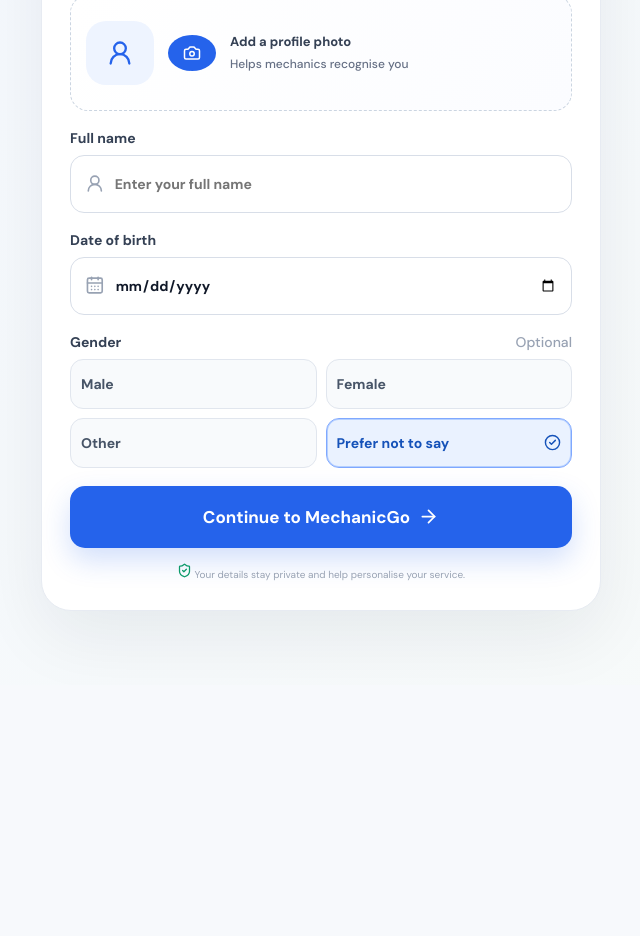
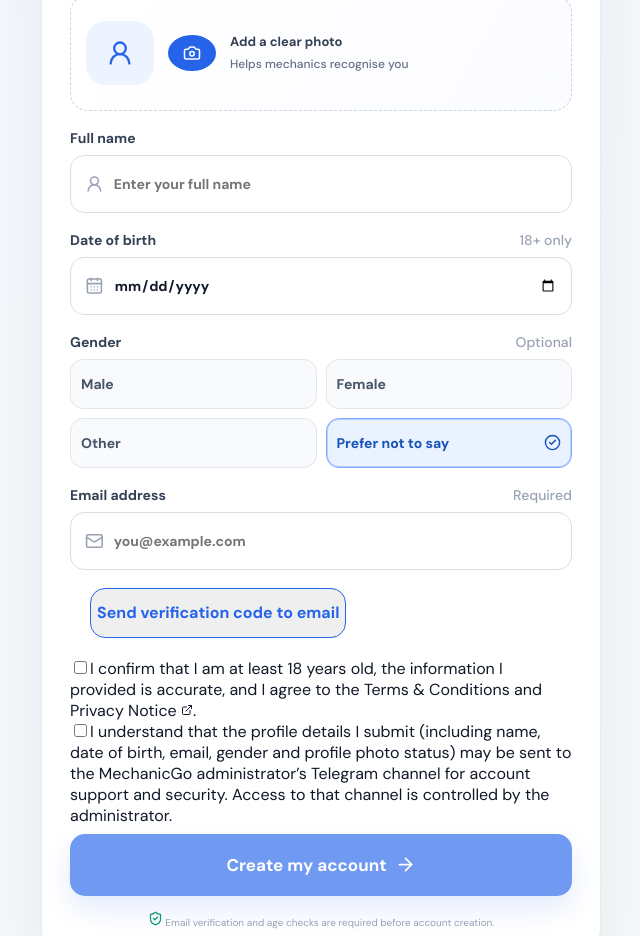
Before and after one commit to Enayatalibarkaat/MechanicGo, a Next.js app: page /profile-setup in a window 1280 px wide. Shown: the part 380-1316 px from the top of the page, without its empty margins (319-959 px from the left). Before the commit the page ends 1065 px from the top, so only its background shows below. Built offline with nearby package versions, Linux system fonts and the light colour scheme.

Commit message:
Require verified email, adult age and terms for profile creation

```diff
--- a/app/profile-setup/page.tsx
+++ b/app/profile-setup/page.tsx
@@ -1,29 +1,49 @@
 "use client";
-import { useEffect, useState } from "react";
-import { ArrowRight, Camera, CalendarDays, UserRound, CheckCircle2, ShieldCheck } from "lucide-react";
+import { useEffect, useRef, useState } from "react";
+import { ArrowRight, Camera, CalendarDays, UserRound, CheckCircle2, ShieldCheck, Mail, LockKeyhole, ExternalLink } from "lucide-react";
+
+const today = () => new Date().toISOString().slice(0, 10);
+const isAdult = (dob: string) => {
+  if (!dob || dob > today()) return false;
+  const birth = new Date(dob + "T00:00:00");
+  const now = new Date();
+  let age = now.getFullYear() - birth.getFullYear();
+  if (now.getMonth() < birth.getMonth() || (now.getMonth() === birth.getMonth() && now.getDate() < birth.getDate())) age--;
+  return age >= 18;
+};
 
 export default function ProfileSetup() {
   const [name, setName] = useState("");
   const [dob, setDob] = useState("");
   const [gender, setGender] = useState("Prefer not to say");
   const [photo, setPhoto] = useState("");
+  const [email, setEmail] = useState("");
+  const [emailVerified, setEmailVerified] = useState(false);
+  const [otp, setOtp] = useState("");
+  const [otpSent, setOtpSent] = useState(false);
+  const [terms, setTerms] = useState(false);
+  const [telegramConsent, setTelegramConsent] = useState(false);
   const [error, setError] = useState("");
+  const [notice, setNotice] = useState("");
   const [saving, setSaving] = useState(false);
+  const otpInputs = useRef<Array<HTMLInputElement | null>>([]);
 
   useEffect(() => {
     setName(localStorage.getItem("mechanicgo_pending_name") || "");
+    const verifiedEmail = localStorage.getItem("mechanicgo_email") || "";
+    setEmail(verifiedEmail);
+    setEmailVerified(Boolean(verifiedEmail));
     try {
       const saved = JSON.parse(localStorage.getItem("mechanicgo_profile") || "{}");
       if (saved.dob) setDob(saved.dob);
       if (saved.gender) setGender(saved.gender);
       if (saved.photo) setPhoto(saved.photo);
       if (saved.name) setName(saved.name);
-    } catch { /* Ignore an incomplete local profile and let the user continue. */ }
+    } catch {}
   }, []);
 
   const pickPhoto = (file?: File) => {
-    setError("");
-    if (!file) return;
+    setError(""); if (!file) return;
     if (!file.type.startsWith("image/")) { setError("Please choose an image file."); return; }
     if (file.size > 8 * 1024 * 1024) { setError("Please choose a photo smaller than 8 MB."); return; }
     const reader = new FileReader();
@@ -32,87 +52,103 @@ export default function ProfileSetup() {
       const image = new Image();
       image.onerror = () => setError("That photo could not be opened. Please choose another.");
       image.onload = () => {
-        const maxSide = 480;
-        const scale = Math.min(1, maxSide / Math.max(image.width, image.height));
+        const scale = Math.min(1, 480 / Math.max(image.width, image.height));
         const canvas = document.createElement("canvas");
         canvas.width = Math.max(1, Math.round(image.width * scale));
         canvas.height = Math.max(1, Math.round(image.height * scale));
         const context = canvas.getContext("2d");
         if (!context) { setError("Photo processing failed. You can continue without a photo."); return; }
         context.drawImage(image, 0, 0, canvas.width, canvas.height);
-        setPhoto(canvas.toDataURL("image/jpeg", 0.72));
+        setPhoto(canvas.toDataURL("image/jpeg", 0.7));
       };
       image.src = String(reader.result);
     };
     reader.readAsDataURL(file);
   };
 
-  const save = () => {
-    setError("");
+  const sendOtp = async () => {
+    setError(""); setNotice("");
+    const normalized = email.trim().toLowerCase();
+    if (!/^[^\s@]+@[^\s@]+\.[^\s@]+$/.test(normalized)) { setError("Enter a valid email address."); return; }
+    setSaving(true);
+    try {
+      const response = await fetch("/api/auth/send-otp", { method:"POST", headers:{"Content-Type":"application/json"}, body:JSON.stringify({email:normalized}) });
+      const data = await response.json();
+      if (!response.ok) throw new Error(data.error || "Could not send email OTP.");
+      setEmail(normalized); setOtpSent(true); setOtp(""); setEmailVerified(false);
+      localStorage.removeItem("mechanicgo_email");
+      setNotice("Code sent. Check your inbox and spam folder.");
+      setTimeout(() => otpInputs.current[0]?.focus(), 60);
+    } catch (e) { setError(e instanceof Error ? e.message : "Could not send email OTP."); }
+    finally { setSaving(false); }
+  };
+
+  const verifyOtp = async () => {
+    setError(""); setNotice("");
+    if (!/^\d{6}$/.test(otp)) { setError("Enter all 6 digits from your email."); return; }
+    setSaving(true);
+    try {
+      const response = await fetch("/api/auth/verify-otp", { method:"POST", headers:{"Content-Type":"application/json"}, body:JSON.stringify({email:email.trim().toLowerCase(),code:otp}) });
+      const data = await response.json();
+      if (!response.ok) throw new Error(data.error || "Email verification failed.");
+      setEmailVerified(true); setOtpSent(false); localStorage.setItem("mechanicgo_email", email.trim().toLowerCase());
+      setNotice("Email verified successfully.");
+    } catch (e) { setError(e instanceof Error ? e.message : "Email verification failed."); }
+    finally { setSaving(false); }
+  };
+
+  const save = async () => {
+    setError(""); setNotice("");
     if (!name.trim()) { setError("Please enter your full name."); return; }
-    if (!dob) { setError("Please select your date of birth."); return; }
-    if (dob > new Date().toISOString().slice(0, 10)) { setError("Date of birth cannot be in the future."); return; }
+    if (!isAdult(dob)) { setError("MechanicGo accounts are only available to people aged 18 or older."); return; }
+    if (!emailVerified || !email.trim()) { setError("Verify your email address before creating your account."); return; }
+    if (!terms) { setError("Please read and accept the Terms & Conditions to continue."); return; }
+    if (!telegramConsent) { setError("Please confirm the profile-data notice so we can process profile changes transparently."); return; }
     setSaving(true);
-    const profile = { name: name.trim(), dob, gender: gender || "Prefer not to say", photo };
+    const profile = { name:name.trim(), dob, gender, photo, email:email.trim().toLowerCase(), termsAccepted:true, profileNotificationsConsent:true, termsAcceptedAt:new Date().toISOString() };
     try {
-      localStorage.setItem("mechanicgo_profile", JSON.stringify(profile));
-    } catch {
-      try {
-        // A large/older photo must never block profile completion.
-        localStorage.setItem("mechanicgo_profile", JSON.stringify({ ...profile, photo: "" }));
-      } catch {
-        setSaving(false);
-        setError("Your browser storage is full. Clear some browser data and try again.");
-        return;
+      const response = await fetch("/api/profile/save", {method:"POST",headers:{"Content-Type":"application/json"},body:JSON.stringify(profile)});
+      const data = await response.json();
+      if (!response.ok) throw new Error(data.error || "Could not save your profile.");
+      try { localStorage.setItem("mechanicgo_profile", JSON.stringify(profile)); }
+      catch {
+        const smaller = {...profile, photo:""};
+        try { localStorage.setItem("mechanicgo_profile", JSON.stringify(smaller)); }
+        catch { throw new Error("Browser storage is full. Please clear some site data and try again."); }
       }
-    }
-    localStorage.setItem("mechanicgo_profile_complete", "1");
-    localStorage.setItem("mechanicgo_profile_name", profile.name);
+      localStorage.setItem("mechanicgo_profile_complete","1");
+      localStorage.setItem("mechanicgo_profile_name",profile.name);
+      localStorage.setItem("mechanicgo_telegram_consent","1");
       document.cookie = "mechanicgo_profile=1; path=/; max-age=2592000; samesite=lax";
       localStorage.removeItem("mechanicgo_pending_name");
-    location.href = "/home";
+      if (!data.telegramConfigured) setNotice("Profile saved on this device. Admin Telegram notifications still need to be configured.");
+      location.href="/home";
+    } catch (e) { setError(e instanceof Error ? e.message : "Could not save your profile."); }
+    finally { setSaving(false); }
   };
 
-  return (
-    <main className="setupPage">
-      <div className="setupTop">
-        <img src="/mechanicgo-mark.svg" alt="MechanicGo"/>
-        <span><CheckCircle2 size={15}/> STEP 2 OF 2</span>
-      </div>
+  return <main className="setupPage">
+    <div className="setupTop"><img src="/mechanicgo-mark.svg" alt="MechanicGo"/><span><CheckCircle2 size={15}/> ACCOUNT SETUP</span></div>
     <section className="setupCard">
       <div className="setupIcon"><UserRound size={30}/></div>
       <div className="setupEyebrow">YOUR ACCOUNT, YOUR WAY</div>
       <h1>Complete your profile</h1>
-        <p className="setupIntro">Just a few details so we can personalise your MechanicGo experience.</p>
+      <p className="setupIntro">Add accurate details to secure your account and personalise your MechanicGo experience.</p>
       <label className="setupLabel">Profile photo <span className="setupOptional">Optional</span>
-          <div className="photoPicker">
-            <div className="setupAvatar">{photo ? <img src={photo} alt="Profile preview"/> : <UserRound size={28}/>}</div>
-            <label className="cameraBtn" aria-label="Choose profile photo">
-              <Camera size={18}/>
-              <input type="file" accept="image/*" onChange={e => pickPhoto(e.target.files?.[0])}/>
+        <div className="photoPicker"><div className="setupAvatar">{photo?<img src={photo} alt="Profile preview"/>:<UserRound size={28}/>}</div><label className="cameraBtn" aria-label="Choose profile photo"><Camera size={18}/><input type="file" accept="image/*" onChange={e=>pickPhoto(e.target.files?.[0])}/></label><small><b>Add a clear photo</b><span>Helps mechanics recognise you</span></small></div>
       </label>
-            <small><b>Add a profile photo</b><span>Helps mechanics recognise you</span></small>
-          </div>
-        </label>
-        <label className="setupLabel">Full name
-          <div className="setupInput"><UserRound size={21}/><input autoComplete="name" value={name} onChange={e => setName(e.target.value)} placeholder="Enter your full name" maxLength={80} required/></div>
-        </label>
-        <label className="setupLabel">Date of birth
-          <div className="setupInput"><CalendarDays size={21}/><input type="date" value={dob} max={new Date().toISOString().slice(0, 10)} onChange={e => setDob(e.target.value)} required/></div>
-        </label>
-        <label className="setupLabel">Gender <span className="setupOptional">Optional</span>
-          <div className="genderGrid">
-            {["Male", "Female", "Other", "Prefer not to say"].map(g =>
-              <button type="button" key={g} className={gender === g ? "gender active" : "gender"} onClick={() => setGender(g)}>
-                {g}{gender === g && <CheckCircle2 size={17}/>}
-              </button>
-            )}
-          </div>
-        </label>
-        {error && <p className="setupError" role="alert">{error}</p>}
-        <button className="setupContinue" disabled={saving} onClick={save}>{saving ? "Saving profile…" : "Continue to MechanicGo"} <ArrowRight size={21}/></button>
-        <div className="privacyHint"><ShieldCheck size={15}/> Your details stay private and help personalise your service.</div>
+      <label className="setupLabel">Full name<div className="setupInput"><UserRound size={20}/><input autoComplete="name" value={name} onChange={e=>setName(e.target.value)} placeholder="Enter your full name" maxLength={80} required/></div></label>
+      <label className="setupLabel">Date of birth <span className="setupOptional">18+ only</span><div className="setupInput"><CalendarDays size={20}/><input type="date" value={dob} max={today()} onChange={e=>setDob(e.target.value)} required/></div></label>
+      {dob && <p className={isAdult(dob)?"authNotice":"setupError"}>{isAdult(dob)?"Age requirement met (18+).":"You must be at least 18 years old to register."}</p>}
+      <label className="setupLabel">Gender <span className="setupOptional">Optional</span><div className="genderGrid">{["Male","Female","Other","Prefer not to say"].map(g=><button type="button" key={g} className={gender===g?"gender active":"gender"} onClick={()=>setGender(g)}>{g}{gender===g&&<CheckCircle2 size={17}/>}</button>)}</div></label>
+      <label className="setupLabel">Email address <span className="setupOptional">{emailVerified?"Verified ✓":"Required"}</span><div className="setupInput"><Mail size={20}/><input type="email" autoComplete="email" value={email} onChange={e=>{setEmail(e.target.value);setEmailVerified(false);setNotice("");}} placeholder="you@example.com" required/></div></label>
+      {!emailVerified && <button type="button" className="secondaryWide" onClick={sendOtp} disabled={saving}>{saving?"Sending…":"Send verification code to email"}</button>}
+      {otpSent && <><div className="otpBoxes">{Array.from({length:6},(_,i)=><input key={i} ref={el=>{otpInputs.current[i]=el}} value={otp[i]||""} maxLength={1} inputMode="numeric" aria-label={"OTP digit "+(i+1)} onChange={e=>{const d=e.target.value.replace(/\D/g,"").slice(-1);const a=otp.split("");a[i]=d;setOtp(Array.from({length:6},(_,j)=>a[j]||"").join(""));if(d&&i<5)otpInputs.current[i+1]?.focus();}} />)}</div><button type="button" className="secondaryWide" onClick={verifyOtp} disabled={saving||otp.length!==6}>{saving?"Verifying…":"Verify email"}</button></>}
+      <div className="termsCheck"><input id="mg-terms" type="checkbox" checked={terms} onChange={e=>setTerms(e.target.checked)}/><label htmlFor="mg-terms">I confirm that I am at least 18 years old, the information I provided is accurate, and I agree to the <a href="/terms" target="_blank" rel="noreferrer">Terms & Conditions</a> and <a href="/terms" target="_blank" rel="noreferrer">Privacy Notice <ExternalLink size={12}/></a>.</label></div>
+      <div className="termsCheck"><input id="mg-telegram-consent" type="checkbox" checked={telegramConsent} onChange={e=>setTelegramConsent(e.target.checked)}/><label htmlFor="mg-telegram-consent">I understand that the profile details I submit (including name, date of birth, email, gender and profile photo status) may be sent to the MechanicGo administrator’s Telegram channel for account support and security. Access to that channel is controlled by the administrator.</label></div>
+      {error&&<p className="setupError" role="alert">{error}</p>}{notice&&<p className="authNotice" role="status">{notice}</p>}
+      <button className="setupContinue" disabled={saving||!emailVerified||!terms||!telegramConsent||!isAdult(dob)} onClick={save}>{saving?"Saving profile…":"Create my account"} <ArrowRight size={21}/></button>
+      <div className="privacyHint"><ShieldCheck size={15}/> Email verification and age checks are required before account creation.</div>
     </section>
-    </main>
-  );
+  </main>;
 }
```
Lines whose indentation alone changed are shown as unchanged.
